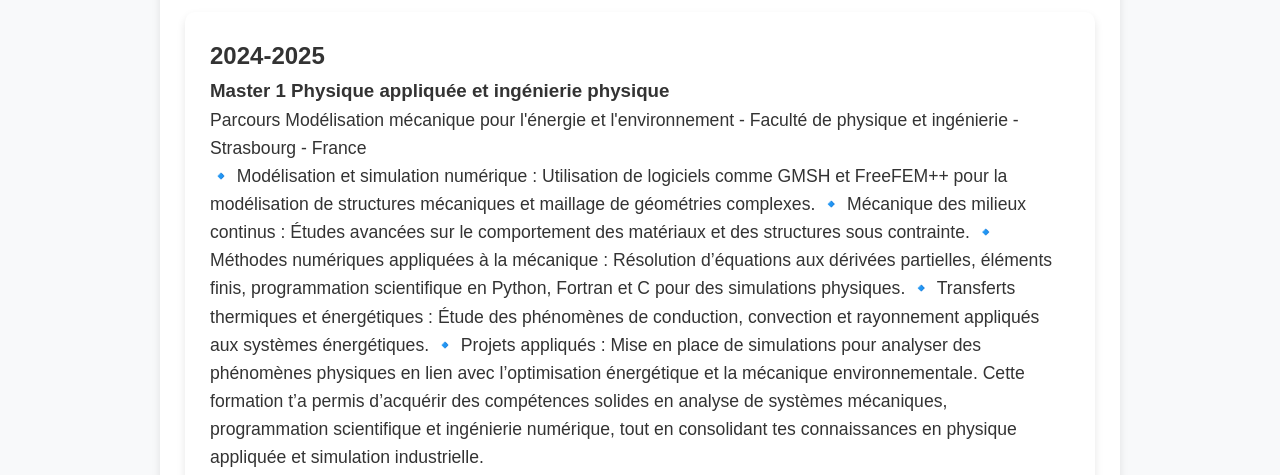
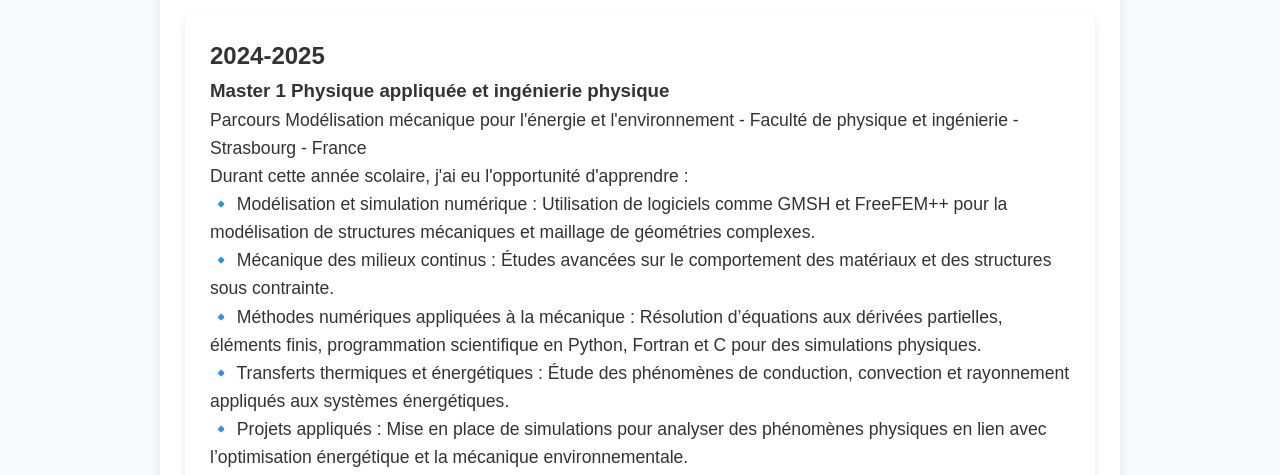
Before and after one commit to Nono13122002/CV, a plain HTML site: page formations.html in a window 1280 px wide. Shown: the part 318-793 px from the top of the page. Drawn offline with Linux system fonts and the light colour scheme.

Commit message:
Update formations.html

```diff
--- a/formations.html
+++ b/formations.html
@@ -34,11 +34,12 @@
                 <h2>2024-2025</h2>
                 <h3>Master 1 Physique appliquée et ingénierie physique</h3>
                 <p>Parcours Modélisation mécanique pour l'énergie et l'environnement - Faculté de physique et ingénierie - Strasbourg - France</p>
-                <p> 🔹 Modélisation et simulation numérique : Utilisation de logiciels comme GMSH et FreeFEM++ pour la modélisation de structures mécaniques et maillage de géométries complexes.
-🔹 Mécanique des milieux continus : Études avancées sur le comportement des matériaux et des structures sous contrainte.
-🔹 Méthodes numériques appliquées à la mécanique : Résolution d’équations aux dérivées partielles, éléments finis, programmation scientifique en Python, Fortran et C pour des simulations physiques.
-🔹 Transferts thermiques et énergétiques : Étude des phénomènes de conduction, convection et rayonnement appliqués aux systèmes énergétiques.
-🔹 Projets appliqués : Mise en place de simulations pour analyser des phénomènes physiques en lien avec l’optimisation énergétique et la mécanique environnementale.
+                <p>Durant cette année scolaire, j'ai eu l'opportunité d'apprendre :</p>
+                <p>🔹 Modélisation et simulation numérique : Utilisation de logiciels comme GMSH et FreeFEM++ pour la modélisation de structures mécaniques et maillage de géométries complexes.</p>
+                <p>🔹 Mécanique des milieux continus : Études avancées sur le comportement des matériaux et des structures sous contrainte.</p>
+                <p>🔹 Méthodes numériques appliquées à la mécanique : Résolution d’équations aux dérivées partielles, éléments finis, programmation scientifique en Python, Fortran et C pour des simulations physiques.</p>
+                <p>🔹 Transferts thermiques et énergétiques : Étude des phénomènes de conduction, convection et rayonnement appliqués aux systèmes énergétiques.</p>
+                <p>🔹 Projets appliqués : Mise en place de simulations pour analyser des phénomènes physiques en lien avec l’optimisation énergétique et la mécanique environnementale.</p>
 
 Cette formation t’a permis d’acquérir des compétences solides en analyse de systèmes mécaniques, programmation scientifique et ingénierie numérique, tout en consolidant tes connaissances en physique appliquée et simulation industrielle.</p>
             </section>
```
